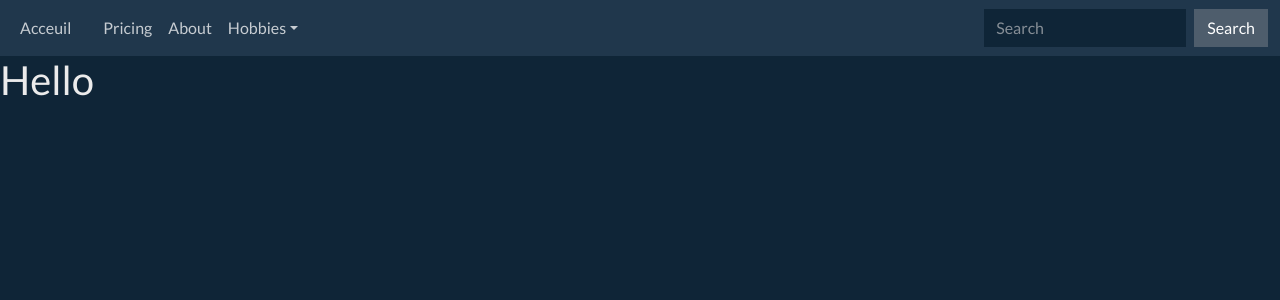
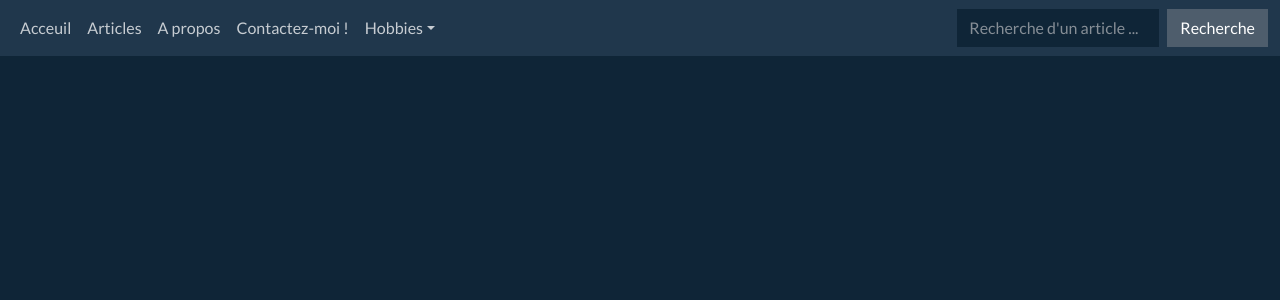
Before and after one commit to JyPy87/blog, a Symfony app: template templates/post/index.html.twig in a window 1280 px wide. Shown: the top 300 px of the page. Run offline with Twig, Linux system fonts and the light colour scheme; the template is opened without the code that fills it, so the values that code supplies are empty; some libraries are stand-ins or nearby versions.

Commit message:
modify navbar

```diff
--- a/templates/nav.html.twig
+++ b/templates/nav.html.twig
@@ -7,32 +7,28 @@
     <div class="collapse navbar-collapse" id="navbarColor02">
       <ul class="navbar-nav me-auto">
         <li class="nav-item">
-          <a class="nav-link {{ 'post' in app.request.get('_route') ? ' active' }}" href="{{path('post_main')}}">Acceuil
-          </a>
+          <a class="nav-link {{ 'post' in app.request.get('_route') ? ' active' }}" href="{{path('post_main')}}">Acceuil</a>
         </li>
         <li class="nav-item">
-          <a class="nav-link" href="#"></a>
+          <a class="nav-link" href="#">Articles</a>
+        </li>
+       <li class="nav-item">
+          <a class="nav-link" href="#">A propos</a>
         </li>
         <li class="nav-item">
-          <a class="nav-link" href="#">Pricing</a>
-        </li>
-        <li class="nav-item">
-          <a class="nav-link" href="#">About</a>
+          <a class="nav-link" href="#">Contactez-moi !</a>
         </li>
         <li class="nav-item dropdown">
           <a class="nav-link dropdown-toggle" data-bs-toggle="dropdown" href="#" role="button" aria-haspopup="true" aria-expanded="false">Hobbies</a>
           <div class="dropdown-menu">
-            <a class="dropdown-item" href="#">Action</a>
-            <a class="dropdown-item" href="#">Another action</a>
-            <a class="dropdown-item" href="#">Something else here</a>
-            <div class="dropdown-divider"></div>
-            <a class="dropdown-item" href="#">Separated link</a>
+            <a class="dropdown-item" href="#">Impression 3D</a>
+            <a class="dropdown-item" href="#">Sculpture Numérique</a>
           </div>
         </li>
       </ul>
       <form class="d-flex">
-        <input class="form-control me-sm-2" type="text" placeholder="Search">
-        <button class="btn btn-secondary my-2 my-sm-0" type="submit">Search</button>
+        <input class="form-control me-sm-2" type="text" placeholder="Recherche d'un article ...">
+        <button class="btn btn-secondary my-2 my-sm-0" type="submit">Recherche</button>
       </form>
     </div>
   </div>
--- a/templates/post/index.html.twig
+++ b/templates/post/index.html.twig
@@ -3,8 +3,6 @@
 {% block title %}Acceuil!{% endblock %}
 
 {% block body %}
-
-<h1>Hello</h1>
 
 {% for post in posts %}
 
```
